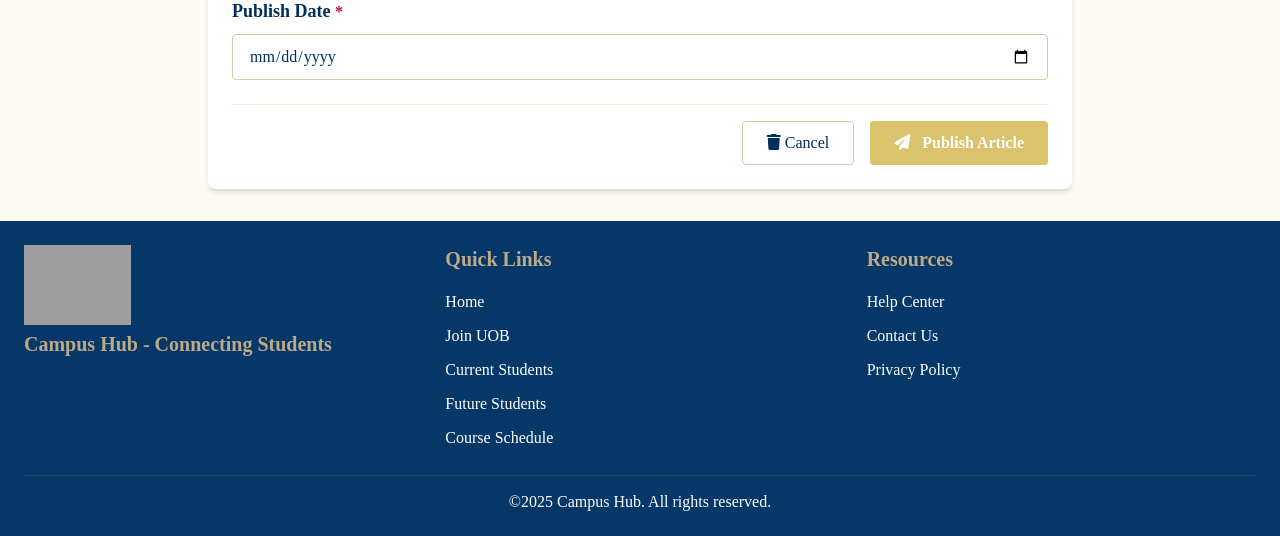
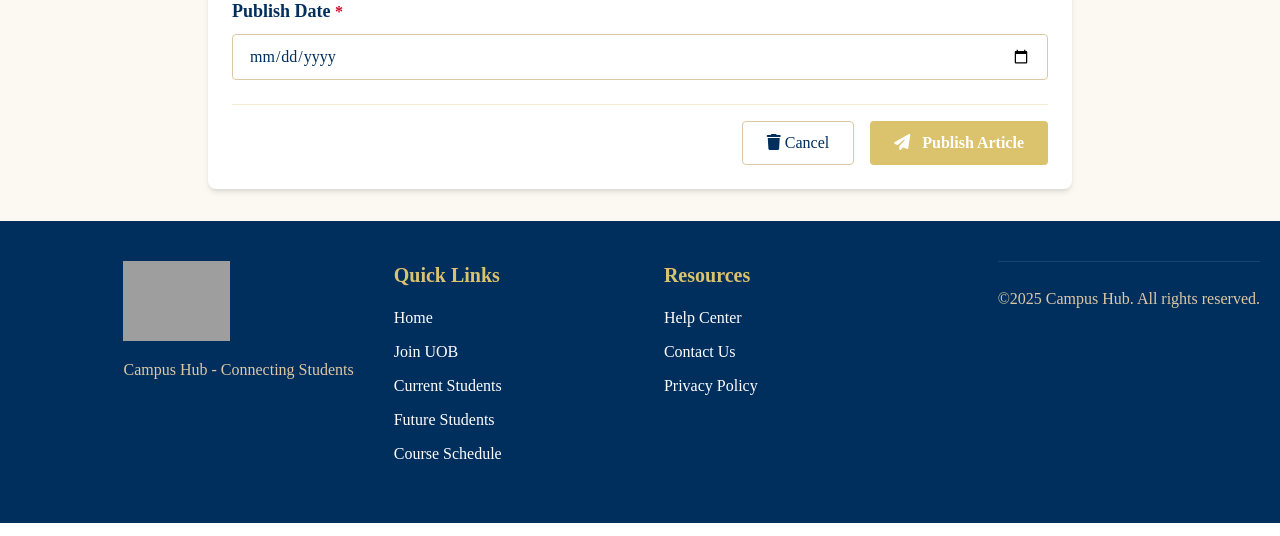
Before and after one commit to Haya-Alkaabi/Project-ITCS-333, a PHP site: page /AddNews.html in a window 1280 px wide. Shown: the part 1322-1858 px from the top of the page. Run offline with PHP 8.4, Linux system fonts and the light colour scheme; some libraries are stand-ins or nearby versions; grey boxes are pictures that could not be loaded.

Commit message:
phase1 finaldesign

```diff
--- a/course-reviews/AddNews.html
+++ b/course-reviews/AddNews.html
@@ -176,49 +176,35 @@
         </form>
     </main>
 
-    <!--Footer-->
-    <footer class=" text-white p-6">
-
-        <div class="container mx-auto">
-
-            <div class="flex flex-col md:flex-row gap-8 mb-6">
-
-            <div class="md:w-1/3" id="TTL">
-                <img src="../photos/uob.png" alt="UOB logo" class="footer-logo">
-                <h2 class="text-xl font-bold mb-4">Campus Hub - Connecting Students</h2>
+    <!-- Footer -->
+    <footer class="bg-navy text-white pt-10 pb-6 px-5">
+        <div class="max-w-6xl mx-auto grid grid-cols-1 md:grid-cols-3 gap-10 mb-8">
+            <div class="footer-section">
+                <img src="../photos/uob.png" alt="UOB logo" class="h-20 mb-4">
+                <p class="text-brown">Campus Hub - Connecting Students</p>
             </div>
-
-            <!-- Useful Links -->
-            <div class="md:w-1/3" id="TTL">
-                <h2 class="text-xl font-bold mb-4">Quick Links</h2>
+            <div class="footer-section">
+                <h3 class="text-gold text-xl font-bold mb-4">Quick Links</h3>
                 <ul class="space-y-2">
-                <li><a href="#" class="hover:text-[#f80000]">Home</a></li>
-                <li><a href="https://www.uob.edu.bh/admission-requirements/" target="_blank" class="hover:text-[#f80000]">Join UOB</a></li>
-                <li><a href="https://www.uob.edu.bh/current-students/" target="_blank" class="hover:text-[#f80000]">Current Students</a></li>
-                <li><a href="https://www.uob.edu.bh/future-students/" target="_blank"class="hover:text-[#f80000]">Future Students</a></li>
-                <li><a href="https://ucs.uob.edu.bh/" target="_blank"class="hover:text-[#f80000]">Course Schedule</a></li>
+                    <li><a href="layout.html" class="hover:text-red transition-colors">Home</a></li>
+                    <li><a href="https://www.uob.edu.bh/admission-requirements/" target="_blank" class="hover:text-red transition-colors">Join UOB</a></li>
+                    <li><a href="https://www.uob.edu.bh/current-students/" target="_blank" class="hover:text-red transition-colors">Current Students</a></li>
+                    <li><a href="https://www.uob.edu.bh/future-students/" target="_blank" class="hover:text-red transition-colors">Future Students</a></li>
+                    <li><a href="https://ucs.uob.edu.bh/" target="_blank" class="hover:text-red transition-colors">Course Schedule</a></li>
                 </ul>
             </div>
-
-                <div class="md:w-1/3" id="TTL">
-                    <h2 class="text-xl font-bold mb-4">Resources</h2>
-                    <ul class="space-y-2">
-                        <li><a href="https://www.uob.edu.bh/students-service-center/" target="_blank"class="hover:text-[#f80000]">Help Center</a></li>
-                        <li><a href="https://www.uob.edu.bh/contact/" target="_blank"class="hover:text-[#f80000]">Contact Us</a></li>
-                        <li><a href="https://www.uob.edu.bh/privacy-policy/" target="_blank"class="hover:text-[#f80000]">Privacy Policy</a></li>
-                    </ul>
-                </div>
-
-
-
+            <div class="footer-section">
+                <h3 class="text-gold text-xl font-bold mb-4">Resources</h3>
+                <ul class="space-y-2">
+                    <li><a href="https://www.uob.edu.bh/students-service-center/" target="_blank" class="hover:text-red transition-colors">Help Center</a></li>
+                    <li><a href="https://www.uob.edu.bh/contact/" target="_blank" class="hover:text-red transition-colors">Contact Us</a></li>
+                    <li><a href="https://www.uob.edu.bh/privacy-policy/" target="_blank" class="hover:text-red transition-colors">Privacy Policy</a></li>
+                </ul>
             </div>
-
-            <!-- Footer Bottom -->
-            <div class="border-t border-gray-700 pt-4 text-center text-sm">
-              <p>&copy;2025 Campus Hub. All rights reserved.</p>
-            </div>
-
         </div>
-        </footer>
+        <div class="text-center pt-6 border-t border-white/10 text-brown">
+            <p>&copy;2025 Campus Hub. All rights reserved.</p>
+        </div>
+    </footer>
 </body>
 </html>
--- a/course-reviews/styles.css
+++ b/course-reviews/styles.css
@@ -243,7 +243,7 @@
   color: #DBC26D;
 }
 .nav-links a:hover{
-  color:#DEC8A4;
+  color:#C8102E;
 }
 /*Main section*/
 .layout {
```
Also changed, not shown: course-reviews/CampusNews.html (+8 -8 lines), course-reviews/EmiratiAstronautsFullArticle.html (+8 -5 lines), course-reviews/NationalCharterUniversityBadmintonChampionshipFullArticle.html (+8 -5 lines), course-reviews/TrainingProgramFullArticle.html (+9 -9 lines).
